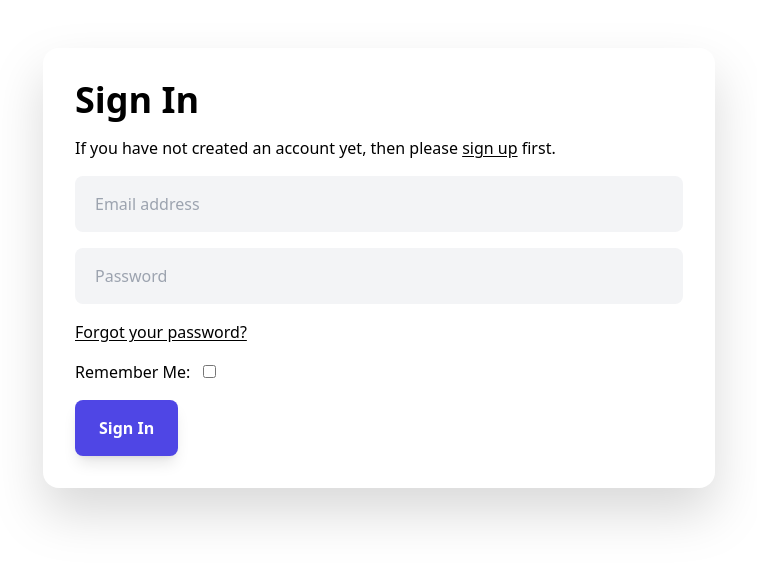
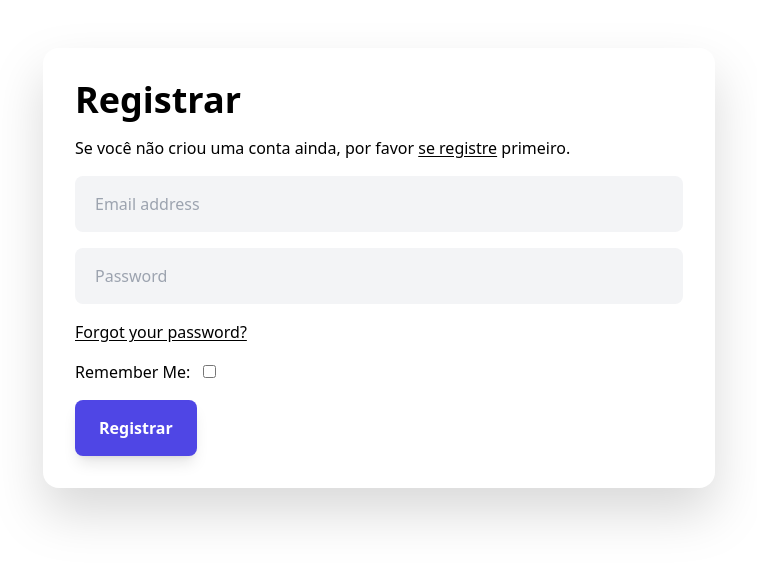
Before and after one commit to versianix/realtime_chat, a Django app: page /accounts/login/ in a window 1280 px wide. Shown: the part 80-643 px from the top of the page, without its empty margins (261-1018 px from the left). Run offline with Django 5.2, Linux system fonts and the light colour scheme; parts of the project's set-up code (start-up, migrations or seed data) failed here and were passed over; some libraries are stand-ins or nearby versions.

Commit message:
Update login template for localization;  update signup instructions to Portuguese

```diff
--- a/templates/account/login.html
+++ b/templates/account/login.html
@@ -2,15 +2,15 @@
 {% load i18n %}
 {% load allauth account %}
 {% block head_title %}
-    {% trans "Sign In" %}
+    {% trans "Registrar" %}
 {% endblock head_title %}
 {% block content %}
     {% element h1 %}
-        {% trans "Sign In" %}
+        {% trans "Registrar" %}
     {% endelement %}
     <p>
-        If you have not created an account yet, then please
-    <a href="{% url 'account_signup' %}?next={% url 'profile-onboarding' %}">sign up</a> first.
+        Se você não criou uma conta ainda, por favor
+    <a href="{% url 'account_signup' %}?next={% url 'profile-onboarding' %}">se registre</a> primeiro.
     </p>
     {% url 'account_login' as login_url %}
     {% element form form=form method="post" action=login_url tags="entrance,login" %}
@@ -26,7 +26,7 @@
         {% endslot %}
         {% slot actions %}
             {% element button type="submit" tags="prominent,login" %}
-                {% trans "Sign In" %}
+                {% trans "Registrar" %}
             {% endelement %}
         {% endslot %}
     {% endelement %}
--- a/templates/includes/header.html
+++ b/templates/includes/header.html
@@ -24,7 +24,7 @@
                             {% if chatroom.is_private %}
                                 {% for member in chatroom.members.all %}
                                     {% if member != user %}
-                        <li><a href="{% url 'chatroom' chatroom.group_name }">{{ member.profile.name }}</a></li>
+                        <li><a href="{% url 'chatroom' chatroom.group_name %}">{{ member.profile.name }}</a></li>
                                     {% endif %}
                                 {% endfor %}
                             {% endif %}
```
